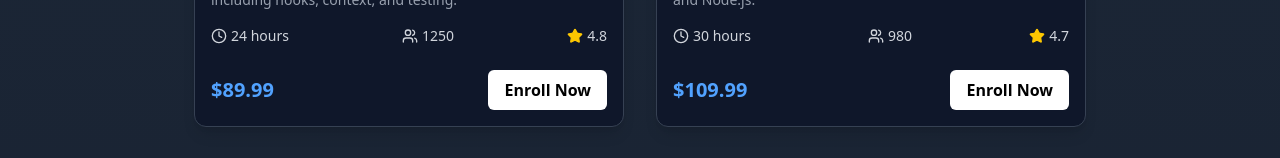
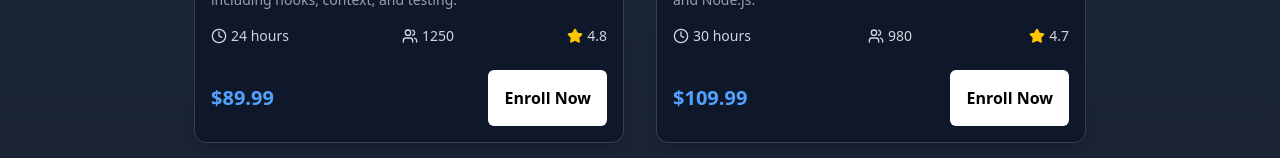
Before and after one commit to AyushDeuja/GyanLoop-E-Learning-Platform, a React (Vite) app: page /courses in a window 1280 px wide. Shown: the part 602-760 px from the top of the page. Built offline with nearby package versions, Linux system fonts and the light colour scheme.

Commit message:
changed size of button on smaller devices

```diff
--- a/src/components/CourseCard.jsx
+++ b/src/components/CourseCard.jsx
@@ -87,7 +87,7 @@ const CourseCard = ({
           <span className="text-xl font-bold text-blue-400">${price}</span>
           <CustomButton
             label={buttonLabel}
-            className="p-4 bg-white !text-black"
+            className="sm:p-4 bg-white !text-black sm:text-base text-sm p-2"
             onClick={handleClick}
           />
         </div>
```
